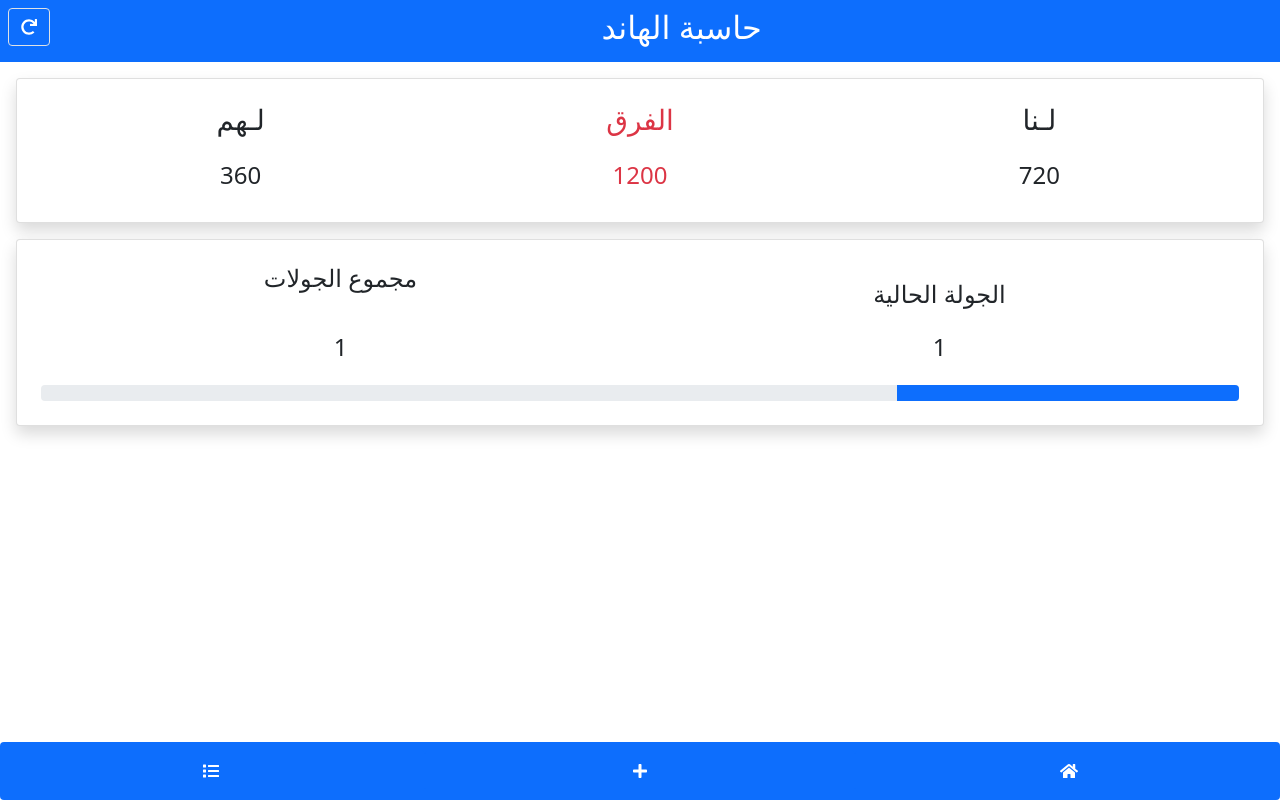
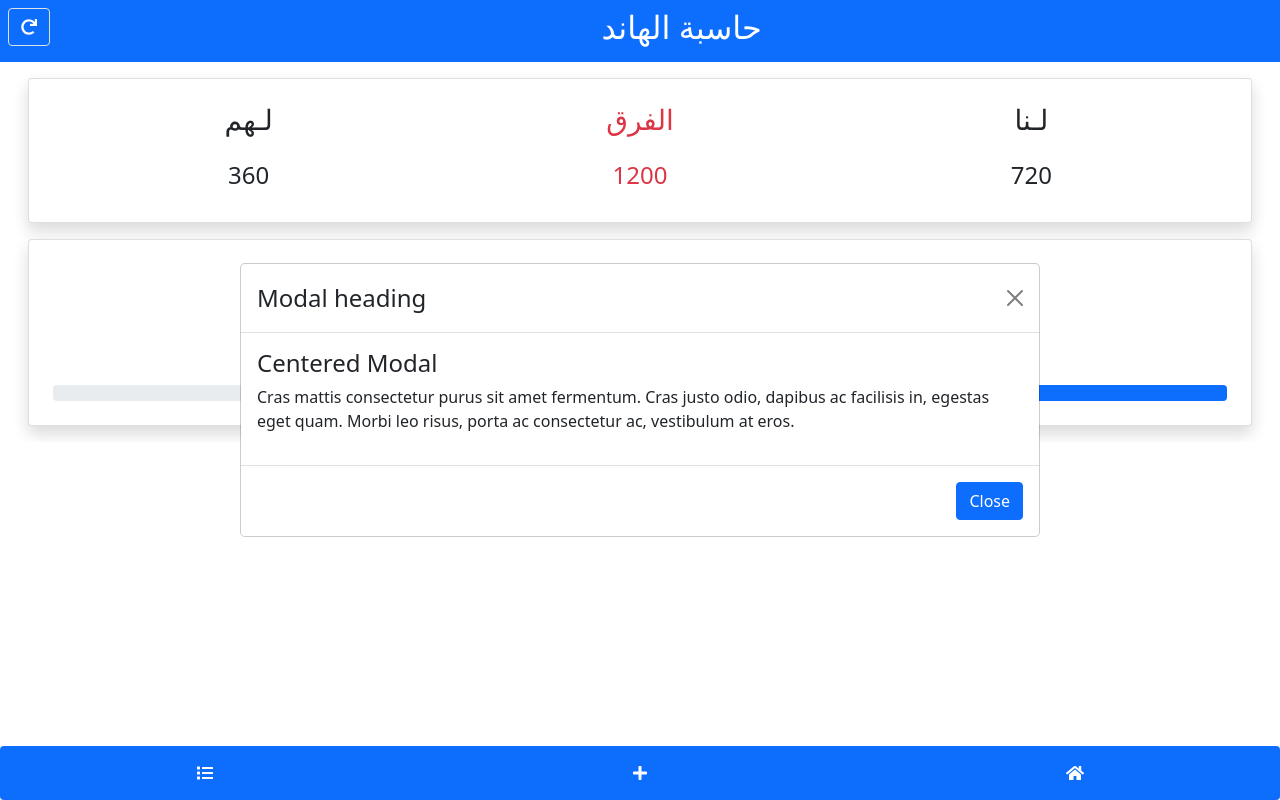
Before and after one commit to alialjowaher/hand_calc_rewrite, a React (Create React App) app in the folder hasbit-hand/: page /addJwlah in a window 1280 px wide. Both pictures are taken after a click on the element 639 px from the left and 771 px from the top of the page. Built offline with nearby package versions, Linux system fonts and the light colour scheme.

Commit message:
added modal and fixed scrollbar issues

```diff
--- a/hasbit-hand/src/App.css
+++ b/hasbit-hand/src/App.css
@@ -1,5 +1,6 @@
 .App {
   text-align: center;
+  overflow: hidden;
 }
 
 .App-logo {
--- a/hasbit-hand/src/App.js
+++ b/hasbit-hand/src/App.js
@@ -7,7 +7,7 @@ import {
 } from "react-router-dom";
 import Header from './components/Header';
 import Content from './components/Content'
-import Footer from './components/Footer'
+
 // This site has 3 pages, all of which are rendered
 // dynamically in the browser (not server rendered).
 //
@@ -22,7 +22,7 @@ export default function BasicExample() {
     <div>
       <Header />
       <Content />
-      <Footer />
+
 
     </div>
     // <Router>
--- /dev/null
+++ b/hasbit-hand/src/components/AddJawlah.js
@@ -0,0 +1,36 @@
+import {React, useState} from 'react'
+import Modal from 'react-bootstrap/Modal'
+import Button from 'react-bootstrap/Button'
+
+const AddJawlah = (props) => {
+
+
+    return (
+        <Modal className=""
+        {...props}
+        size="lg"
+        aria-labelledby="contained-modal-title-vcenter"
+        centered
+      >
+        <Modal.Header closeButton>
+          <Modal.Title id="contained-modal-title-vcenter">
+            Modal heading
+          </Modal.Title>
+        </Modal.Header>
+        <Modal.Body>
+          <h4>Centered Modal</h4>
+          <p>
+            Cras mattis consectetur purus sit amet fermentum. Cras justo odio,
+            dapibus ac facilisis in, egestas eget quam. Morbi leo risus, porta ac
+            consectetur ac, vestibulum at eros.
+          </p>
+        </Modal.Body>
+        <Modal.Footer>
+          <Button onClick={props.onHide}>Close</Button>
+        </Modal.Footer>
+      </Modal>
+    );
+
+}
+
+export default AddJawlah
--- a/hasbit-hand/src/components/Content.js
+++ b/hasbit-hand/src/components/Content.js
@@ -1,9 +1,28 @@
-import React from 'react'
-import {ProgressBar} from 'react-bootstrap'
+import {React, useState} from 'react'
+import {ProgressBar,Container,Button} from 'react-bootstrap'
+
+import { FontAwesomeIcon } from '@fortawesome/react-fontawesome'
+import { faHome } from '@fortawesome/free-solid-svg-icons'
+import { faPlus } from '@fortawesome/free-solid-svg-icons'
+import { faList } from '@fortawesome/free-solid-svg-icons'
+import AddJawlah from './AddJawlah'
+
+
+
 const Content = () => {
     const progresBarVal = (2/7 * 100)
+    const [show, setShow] = useState(false);
+
+    const handleClose = () => setShow(false);
+    const handleShow = () => setShow(true);
     return (
-        <div className="content fluid">
+        <Container fluid className="overflow-hidden">
+              <AddJawlah
+       show={show}
+       onHide={handleClose}
+       backdrop=""
+       keyboard={false}
+       />
             <div className="row p-4 card shadow m-3 rounded">
             <div className="col-12 ">
                 <div className="row d-flex justify-content-between text-center mb-3">
@@ -35,7 +54,18 @@ const Content = () => {
                 <ProgressBar className="m-0 p-0" dir="RTL" now={progresBarVal} />
                 </div>
             </div>
+
+            <div className="bg-primary text-white rounded fixed-bottom icon-bar">
+            <div className="row text-center justify-content-between pt-2 pb-2">
+                <div className="col btn btn-primary"><FontAwesomeIcon icon={faList} /></div>
+                <div className="col btn btn-primary" onClick={handleShow}><FontAwesomeIcon icon={faPlus} /></div>
+                <div className="col btn btn-primary"><FontAwesomeIcon icon={faHome} /></div>
+                </div>
         </div>
+
+
+
+        </Container>
     )
 
 
--- a/hasbit-hand/src/components/Footer.js
+++ /dev/null
@@ -1,21 +0,0 @@
-import React from 'react'
-import { FontAwesomeIcon } from '@fortawesome/react-fontawesome'
-import { faHome } from '@fortawesome/free-solid-svg-icons'
-import { faPlus } from '@fortawesome/free-solid-svg-icons'
-import { faList } from '@fortawesome/free-solid-svg-icons'
-
-const Footer = () => {
-    return (
-        <div className="bg-primary text-white p-2 rounded fixed-bottom">
-            <div className="row text-center justify-content-between">
-                <div className="col btn btn-primary p-2"><FontAwesomeIcon icon={faList} /></div>
-                <div className="col btn btn-primary p-2"><FontAwesomeIcon icon={faPlus} /></div>
-                <div className="col btn btn-primary p-2"><FontAwesomeIcon icon={faHome} /></div>
-                </div>
-        </div>
-    )
-
-
-}
-
-export default Footer
--- a/hasbit-hand/src/index.css
+++ b/hasbit-hand/src/index.css
@@ -6,6 +6,15 @@ body {
     sans-serif;
   -webkit-font-smoothing: antialiased;
   -moz-osx-font-smoothing: grayscale;
+
+  padding-right:0px !important;
+  margin-right:0px !important;
+
+}
+.icon-bar{
+  padding-right:0px !important;
+  margin-right:0px !important;
+
 }
 
 code {
```
